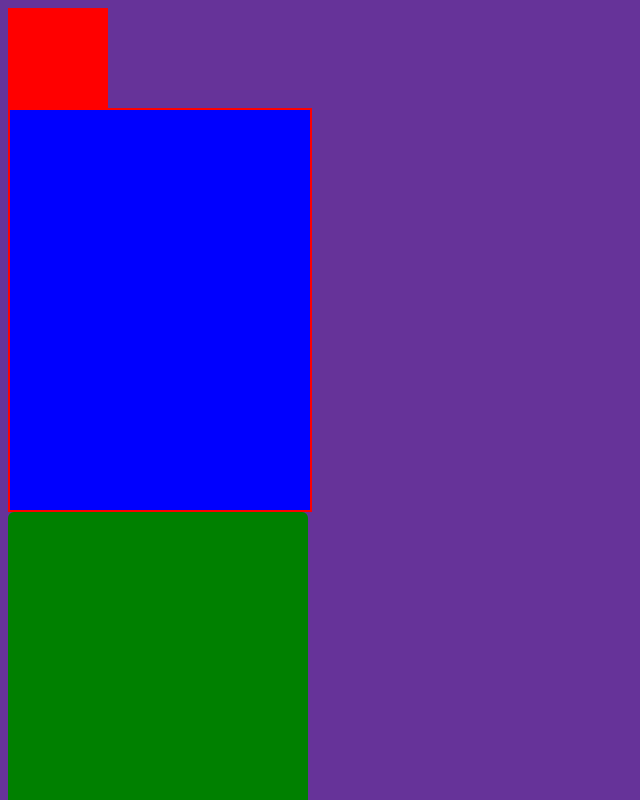
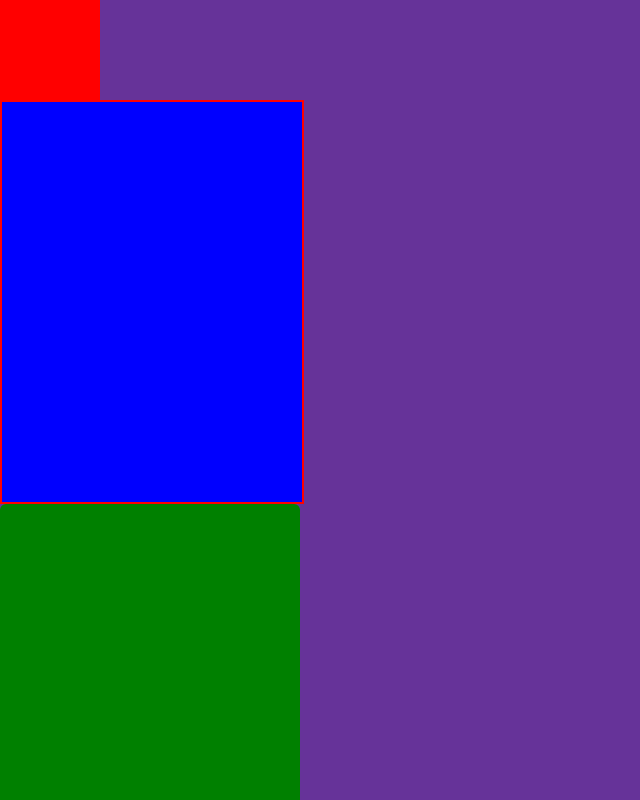
Before and after one commit to EthanMMeade/Keeping-it-Stylish, a plain HTML site: page index.html in a window 1280 px wide. Shown: the whole page, without its empty margins (0-640 px from the left). Drawn offline with Linux system fonts and the light colour scheme.

Commit message:
Update index.html

```diff
--- a/index.html
+++ b/index.html
@@ -34,7 +34,7 @@ h2{
 }
     </style>
 </head>
-<body>
+<body style= margin:0;>
   <div class="wrapper" style= position:absolute;>
     <div class="box1">
     </div>
@@ -48,4 +48,5 @@ h2{
     <h2>This is my really cool h2 tag</h2>
   </div>
 </body>
+
 </html>
```
